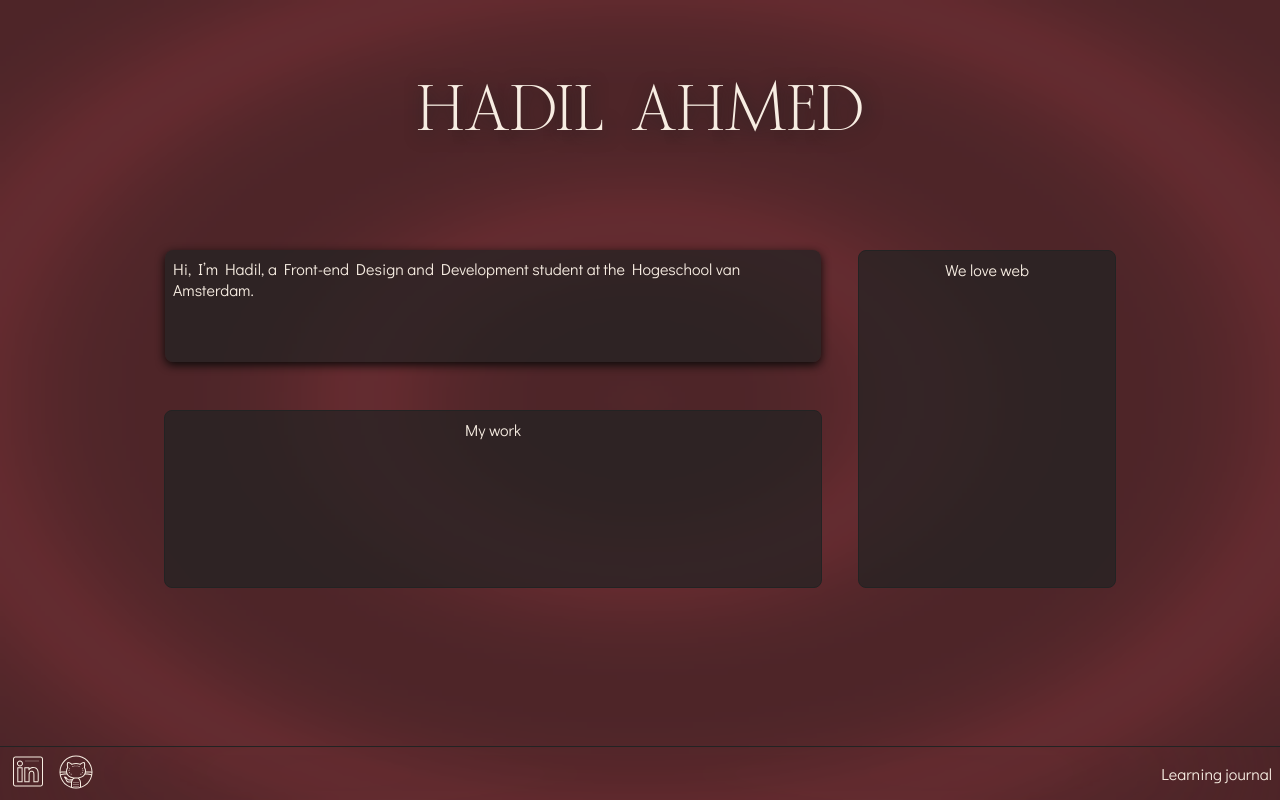
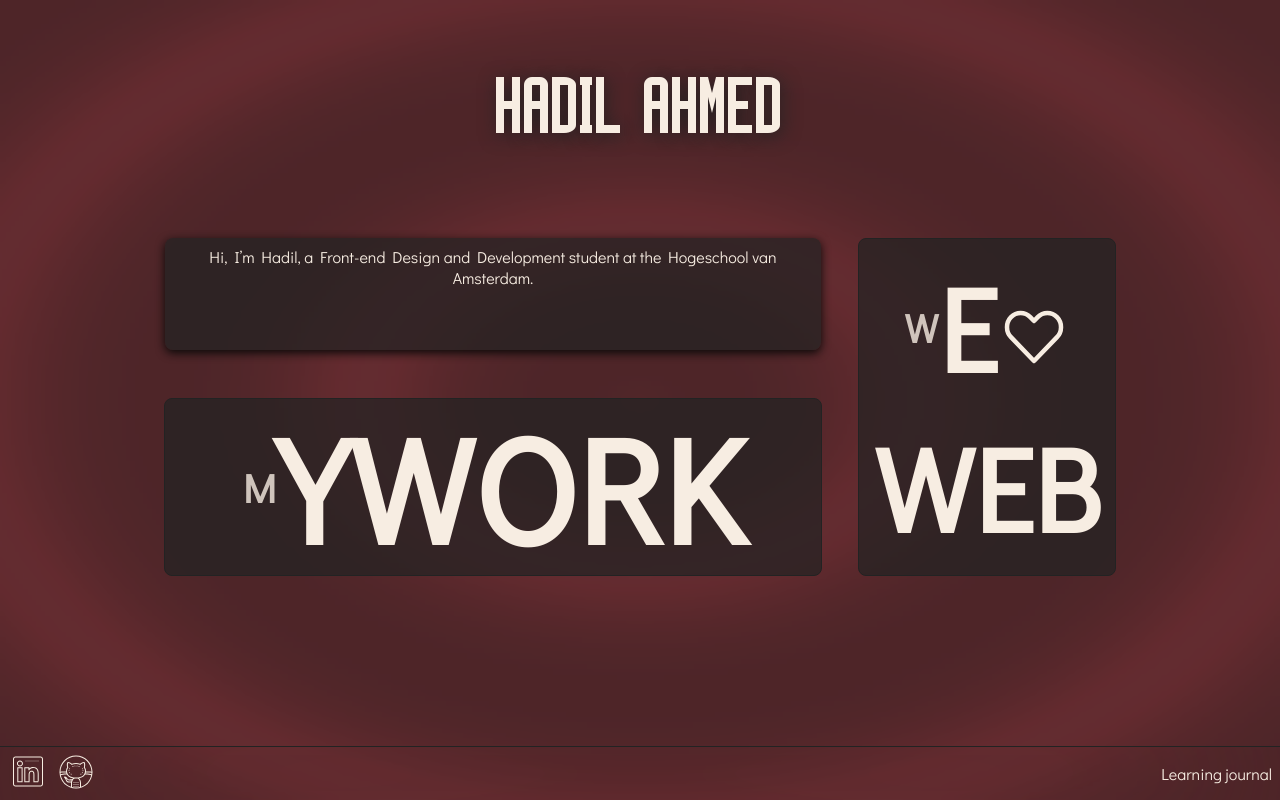
Before and after one commit to Hadil66/portfolio.V1, a SvelteKit app: page / in a window 1280 px wide. Built offline with nearby package versions, Linux system fonts and the light colour scheme.

Commit message:
text animation

```diff
--- a/src/routes/+page.svelte
+++ b/src/routes/+page.svelte
@@ -18,13 +18,49 @@
 
 <section>
   <h1>Hadil Ahmed</h1>
-  <article >
+  <article>
     <p>
       Hi, I’m Hadil, a Front-end Design and Development student at the
       Hogeschool van Amsterdam.
     </p>
-    <a href="/mywork">My work</a>
-    <a href="/weloveweb">We love web</a>
+    <a href="/mywork">
+      <strong>
+        <span>m</span>
+        <span>y</span>
+        <span>w</span>
+        <span>o</span>
+        <span>r</span>
+        <span>k</span>
+      </strong>
+    </a>
+    <a href="/weloveweb">
+      <strong
+        >
+        <span>w</span>
+        <span>e</span>
+        <span>
+          <svg
+            xmlns="http://www.w3.org/2000/svg"
+            width="20px"
+            height="20px"
+            viewBox="0 0 24 24"
+            fill="none"
+          >
+            <path
+              d="M4.3314 12.0474L12 20L19.6686 12.0474C20.5211 11.1633 21 9.96429 21 8.71405C21 6.11055 18.9648 4 16.4543 4C15.2487 4 14.0925 4.49666 13.24 5.38071L12 6.66667L10.76 5.38071C9.90749 4.49666 8.75128 4 7.54569 4C5.03517 4 3 6.11055 3 8.71405C3 9.96429 3.47892 11.1633 4.3314 12.0474Z"
+              stroke="var(--light)"
+              stroke-width="1.5"
+              stroke-linecap="round"
+              stroke-linejoin="round"
+            />
+          </svg>
+        </span>
+        <span>w</span>
+        <span>e</span>
+        <span>b</span>
+      </strong
+      >
+    </a>
   </article>
 </section>
 
@@ -82,7 +118,8 @@
   }
 
   h1 {
-    font-family: "Rosemode";
+    /* font-family: "Rosemode"; */
+    font-family: "Thernaly";
     font-size: var(--h1-size);
     text-transform: uppercase;
     font-weight: 200;
@@ -104,7 +141,6 @@
 
   article {
     align-items: center;
-
     display: flex;
     flex-direction: column;
     gap: var(--reg-space);
@@ -118,7 +154,6 @@
     border-radius: var(--s-radius);
     display: flex;
     width: 18em;
-
   }
 
   section a {
@@ -134,16 +169,23 @@
 
   section a:hover,
   section a:focus {
+    background: var(--see-through-dark);
     border: none;
     box-shadow: var(--shadow);
-    background: var(--see-through-dark);
-    transition: 0.2s;
+    transition: 0 4s;
   }
 
-
-  article p, article a {
+  article p,
+  article a {
     padding: calc(var(--reg-space) / 2);
     margin: calc(var(--reg-space) / 2);
+  }
+
+  strong {
+    display: flex;
+    flex-direction: row;
+    justify-content: center;
+    align-items: center;
   }
 
   footer {
@@ -156,16 +198,15 @@
     justify-content: space-between;
     left: 0;
     position: absolute;
-    /* padding: calc(var(--reg-space) / 2) var(--reg-space) calc(var(--reg-space) / 3) var(--reg-space); */
-    padding: 0 calc(var(--reg-space)/2);
+    padding: 0 calc(var(--reg-space) / 2);
     right: 0;
   }
 
   footer ul {
+    gap: calc(var(--reg-space) / 2);
     display: flex;
     margin: 0;
     padding: 0;
-    gap: calc(var(--reg-space) / 2);
   }
 
   li {
@@ -178,7 +219,7 @@
 
   footer svg:hover {
     scale: 1.1;
-    transition: 0.2s;
+    transition: 0 4s;
   }
 
   footer a:last-of-type {
@@ -187,7 +228,7 @@
 
   footer a:last-of-type:hover {
     scale: 1.1;
-    transition: 0.2s;
+    transition: 0 4s;
   }
 
   @media (min-width: 750px) {
@@ -273,13 +314,6 @@
   }
 
   @media (min-width: 1000px) {
-    body {
-        display: flex;
-        flex-direction: column;
-        justify-content: center;
-        align-items: center;
-    }
-
     article {
       display: grid;
       gap: 20px;
@@ -292,6 +326,7 @@
       align-self: start;
       grid-area: 2 / 1 / 3 / 2;
       height: 6em;
+      text-align: center;
       width: 40em;
     }
 
@@ -299,14 +334,77 @@
       align-self: end;
       grid-area: 3 / 1 / 4 / 2;
       height: 10em;
+      overflow: hidden;
+      position: relative;
       width: 40em;
     }
-
     article a:last-of-type {
       align-self: end;
       grid-area: 2 / 2 / 4 / 3;
       height: 20em;
+      overflow: hidden;
+      position: relative;
       width: 15em;
+      }
+
+    article a:first-of-type strong {
+      font-size: 148px;
+      text-transform: uppercase;
+    }
+
+    article a:last-of-type strong {
+      align-items: center;
+      display: flex;
+      flex-direction: row;
+      flex-wrap: wrap;
+      font-size: 118px;
+      text-transform: uppercase;
+      justify-content: center;
+    }
+
+    article a:last-of-type strong svg {
+      width: 72px;
+      height: auto;
+    }
+
+    @keyframes BiggieSmalls {
+      0% {
+        font-size: 40px;
+        opacity: 0.8;
+      }
+      75% {
+        opacity: 1;
+      }
+      100% {
+        font-size: 170px;
+        opacity: 0.7;
+      }
+    }
+
+
+    strong span {
+      --time: 3s;
+      animation: BiggieSmalls 4s infinite ease-in-out;
+      display: inline-block;
+    }
+
+    article a:first-of-type strong span:nth-of-type(1), article a:last-of-type strong span:nth-of-type(1) {
+      animation-delay: calc(var(--time) / 5 * 0);
+    }
+    article a:first-of-type strong span:nth-of-type(2), article a:last-of-type strong span:nth-of-type(2) {
+      animation-delay: calc(var(--time) / 5 * 1);
+    }
+    article a:first-of-type strong span:nth-of-type(3), article a:last-of-type strong span:nth-of-type(3) {
+      animation-delay: calc(var(--time) / 5 * 2);
+    }
+    article a:first-of-type strong span:nth-of-type(4), article a:last-of-type strong span:nth-of-type(4) {
+      animation-delay: calc(var(--time) / 5 * 3);
+    }
+    article a:first-of-type strong span:nth-of-type(5), article a:last-of-type strong span:nth-of-type(5) {
+      animation-delay: calc(var(--time) / 5 * 4);
+    }
+    article a:first-of-type strong span:nth-of-type(6), article a:last-of-type strong span:nth-of-type(6) {
+      animation-delay: calc(var(--time) / 5 * 5);
     }
   }
 </style>
--- a/static/global.css
+++ b/static/global.css
@@ -36,6 +36,11 @@
 }
 
 @font-face {
+    font-family: 'Thernaly';
+    src: url(/fonts/thernaly.ttf);
+}
+
+@font-face {
     font-family: 'Didact gothic';
     src: url(fonts/DidactGothic-Regular.ttf);
 }
```
Also changed, not shown: static/fonts/thernaly.ttf (added). Lines whose indentation alone changed are shown as unchanged.
